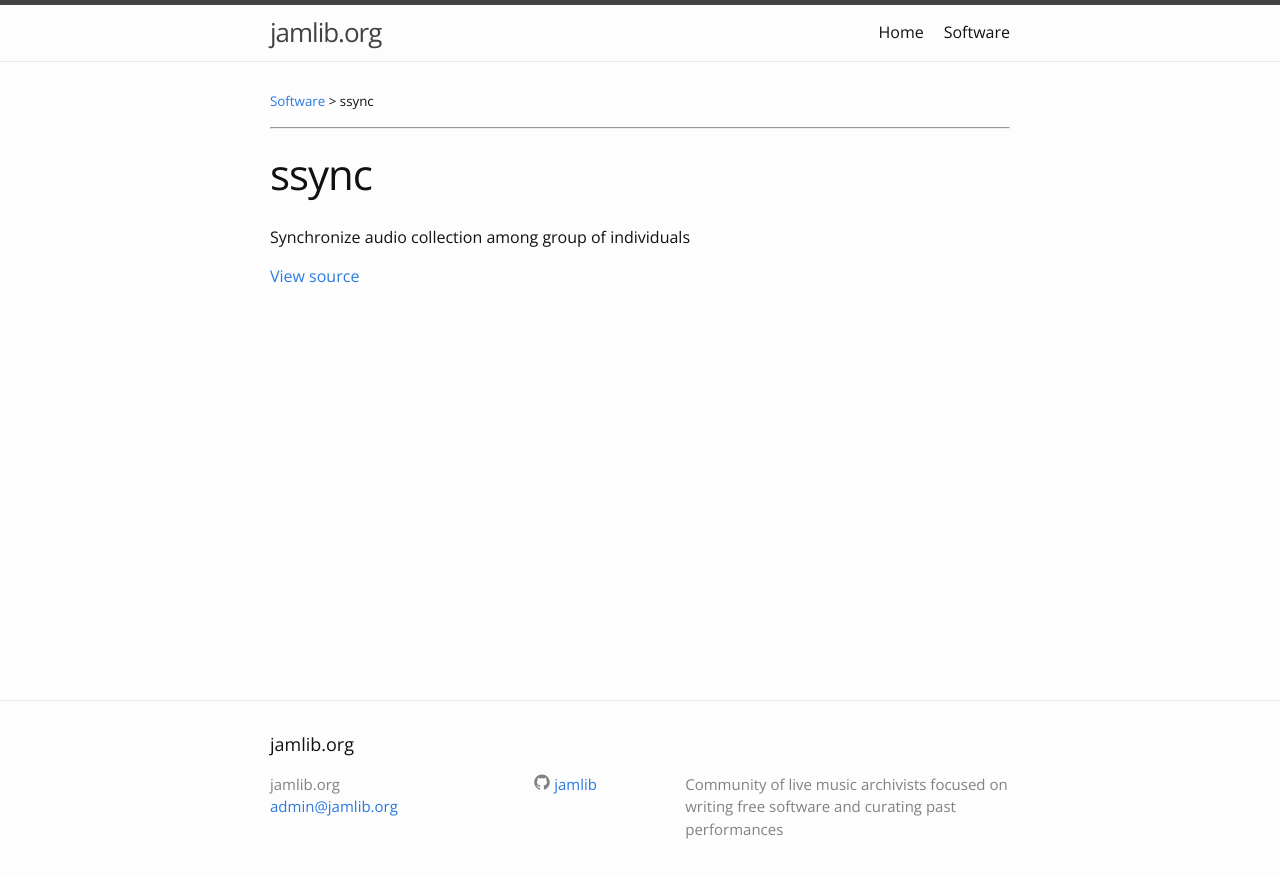
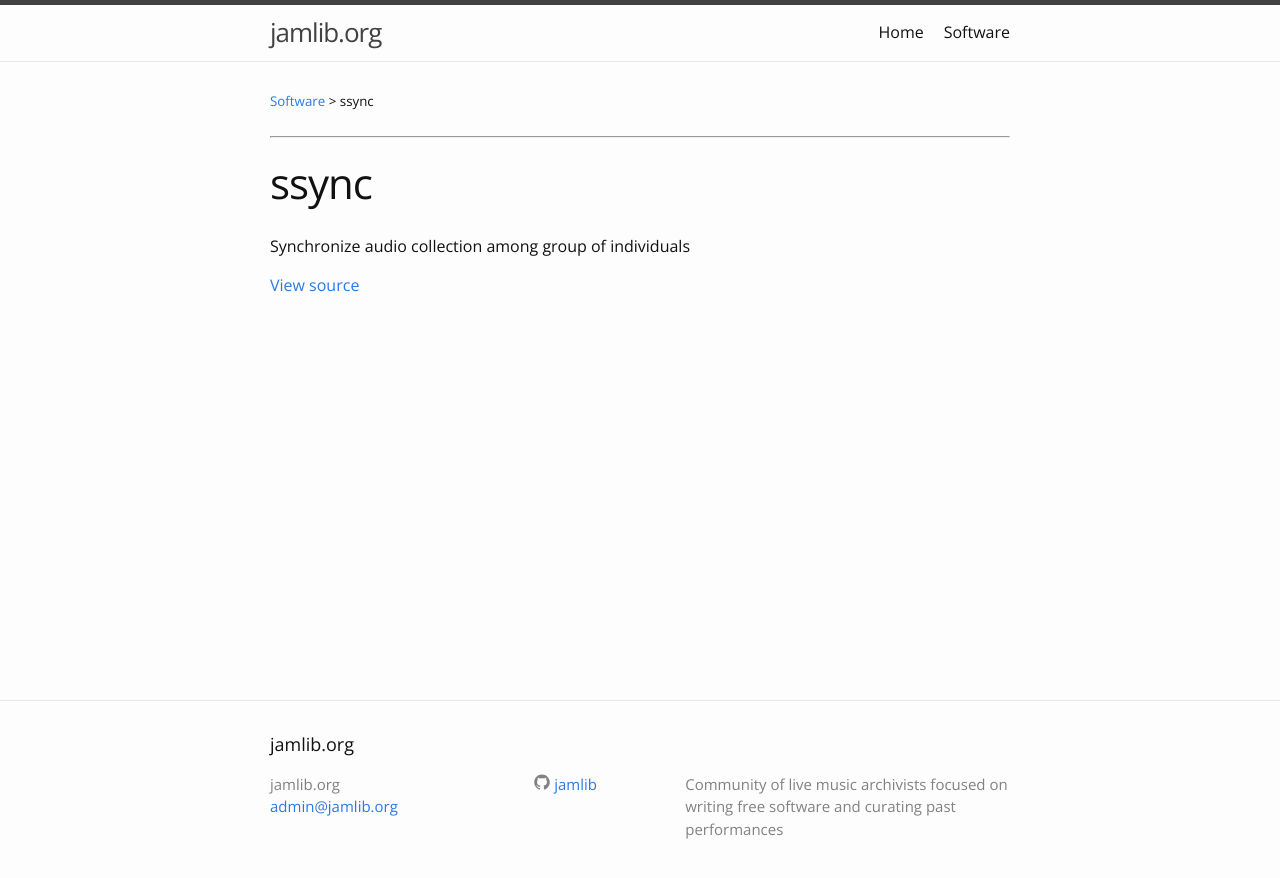
Before and after one commit to jamsetjimmy/jamlib.org, a Jekyll site: the page built from _software/ssync.md, in a window 1280 px wide. Shown: the top 878 px of the page. Built offline with Jekyll 4.4.1, drawn with Linux system fonts in a browser that asks for light colours.

Commit message:
styling fixes

```diff
--- a/_includes/list-software.html
+++ b/_includes/list-software.html
@@ -1,6 +1,6 @@
 {% for soft in site.software %}
 <hr>
-<h2 style="margin-top: 10px">{{ soft.title }}</h2>
+<h2>{{ soft.title }}</h2>
 <p>{{ soft.desc }}</p>
 <p>
 	<a href="{{ soft.title }}" title="Learn more about {{ soft.title }}">Learn more</a> |
--- a/_layouts/software.html
+++ b/_layouts/software.html
@@ -5,7 +5,7 @@
 
   <header class="post-header">
   	<p style="font-size: smaller"><a href="{{ "/software" | relative_url }}">Software</a> > {{ page.title }}</p>
-    <hr><br>
+    <hr>
     <h1 class="post-title">{{ page.title | escape }}</h1>
   </header>
 
--- /dev/null
+++ b/_sass/jamlib.scss
@@ -0,0 +1,7 @@
+audio {
+  margin-bottom: 1em;
+}
+
+hr {
+  margin: 1.5em 0;
+}
--- a/assets/main.scss
+++ b/assets/main.scss
@@ -3,3 +3,4 @@
 ---
 
 @import "minima";
+@import "jamlib";
```
